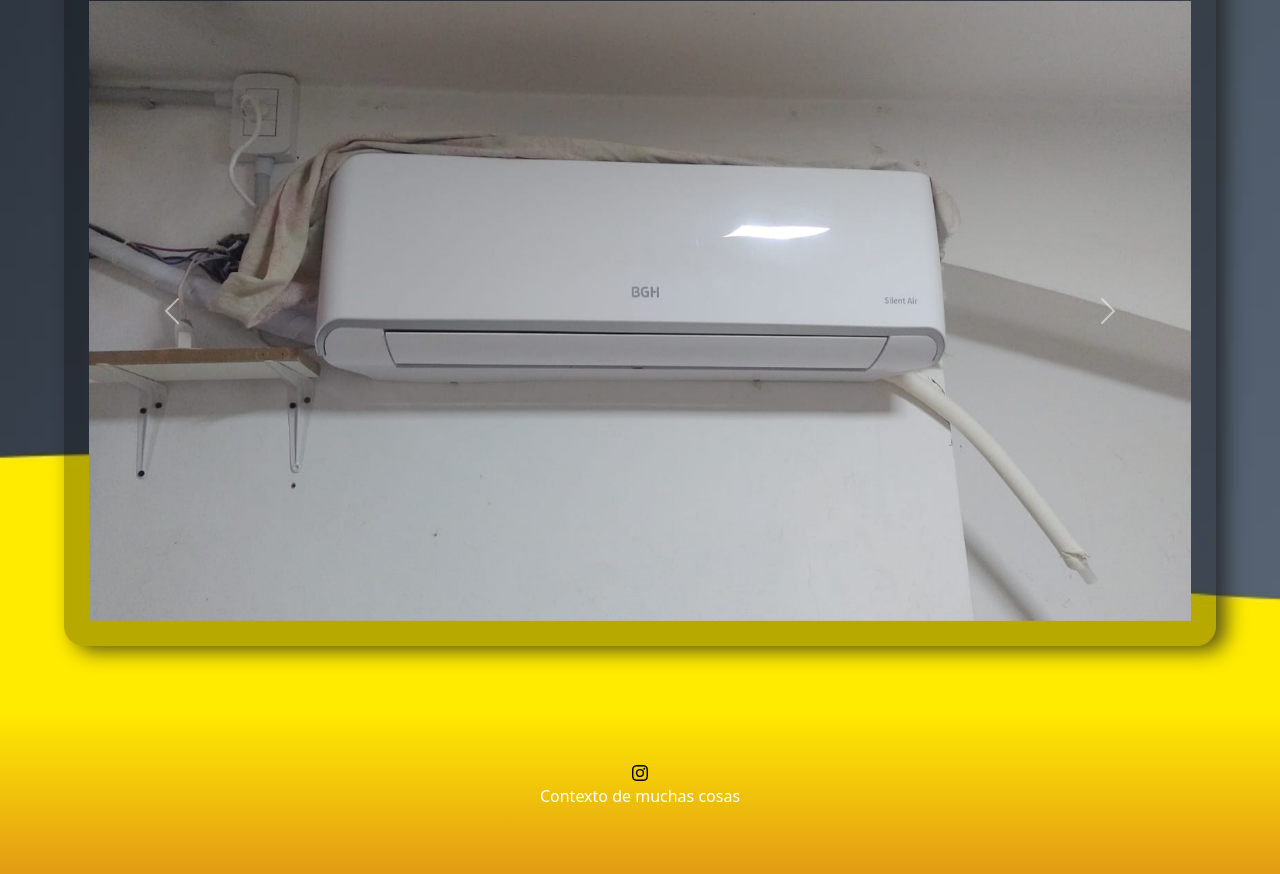
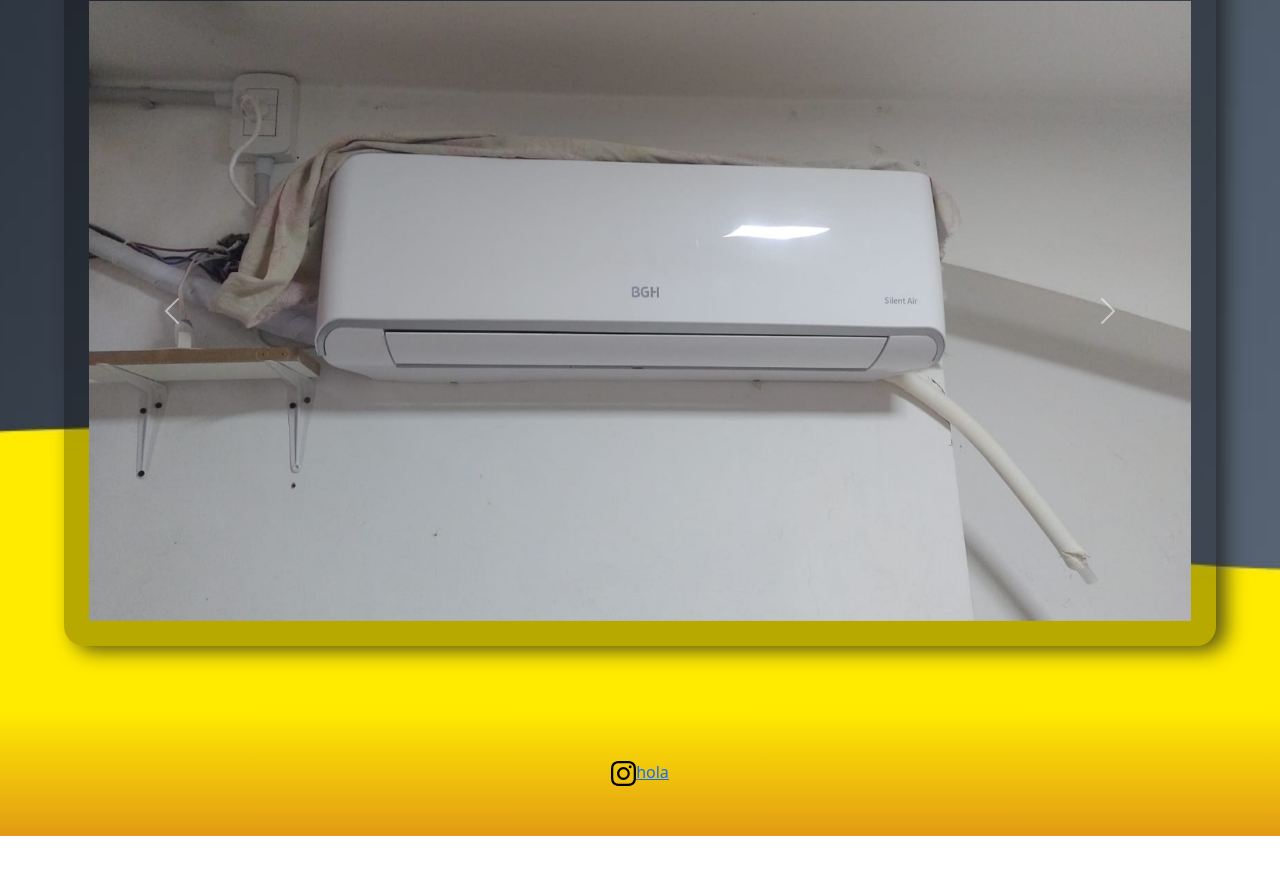
Before and after one commit to MaxiPepa/FernandoPageProyect, a plain HTML site: page index.html in a window 1280 px wide. Shown: the part 537-1411 px from the top of the page. After the commit the page ends 1373 px from the top, so only its background shows below. Drawn offline with nearby package versions, Linux system fonts and the light colour scheme.

Commit message:
Added link to Instagram

```diff
--- a/css/common.css
+++ b/css/common.css
@@ -99,10 +99,17 @@ li {
 
 /* Footer */
 footer {
+    display: flex;
+    flex-direction: column;
     background-image: linear-gradient(#FFEB00, #e29b15);
     padding: 50px 0;
     text-align: center;
     margin-top: auto;
+}
+
+.instagram-icon {
+    height: 25px;
+    width: 25px;
 }
 
 @media only screen and (max-width: 650px) {
--- a/index.html
+++ b/index.html
@@ -81,8 +81,9 @@
   </div>
 
   <footer>
-    <img class="instagram-icon" src="./img/icons/instagram.svg" alt=" Ícono de Instagram">
-    <p>Contexto de muchas cosas</p>
+    <div>
+      <a href="https://www.instagram.com/nemerfernando"><img class="instagram-icon" src="./img/icons/instagram.svg" alt=" Ícono de Instagram">hola</img></a>
+    </div>
   </footer>
 
 </body>
```
Also changed, not shown: img/background-image2.png (deleted).
